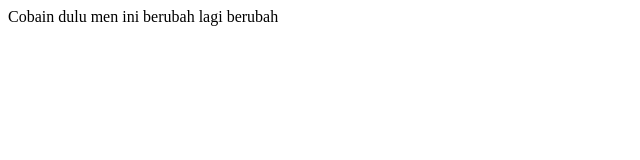
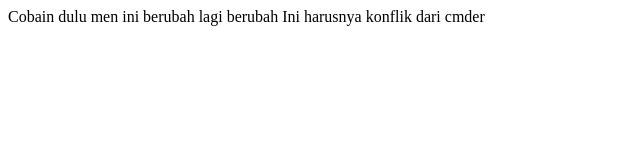
Before and after one commit to Kakaindra/CobaCoba, a plain HTML site: page index.html in a window 1280 px wide. Shown: the whole page, without its empty margins (0-640 px from the left). Drawn offline with Linux system fonts and the light colour scheme.

Commit message:
commit dari cmder

```diff
--- a/index.html
+++ b/index.html
@@ -8,5 +8,6 @@
 	Cobain dulu men
 	ini berubah lagi
 	berubah
+	Ini harusnya konflik dari cmder
 </body>
 </html>
```
